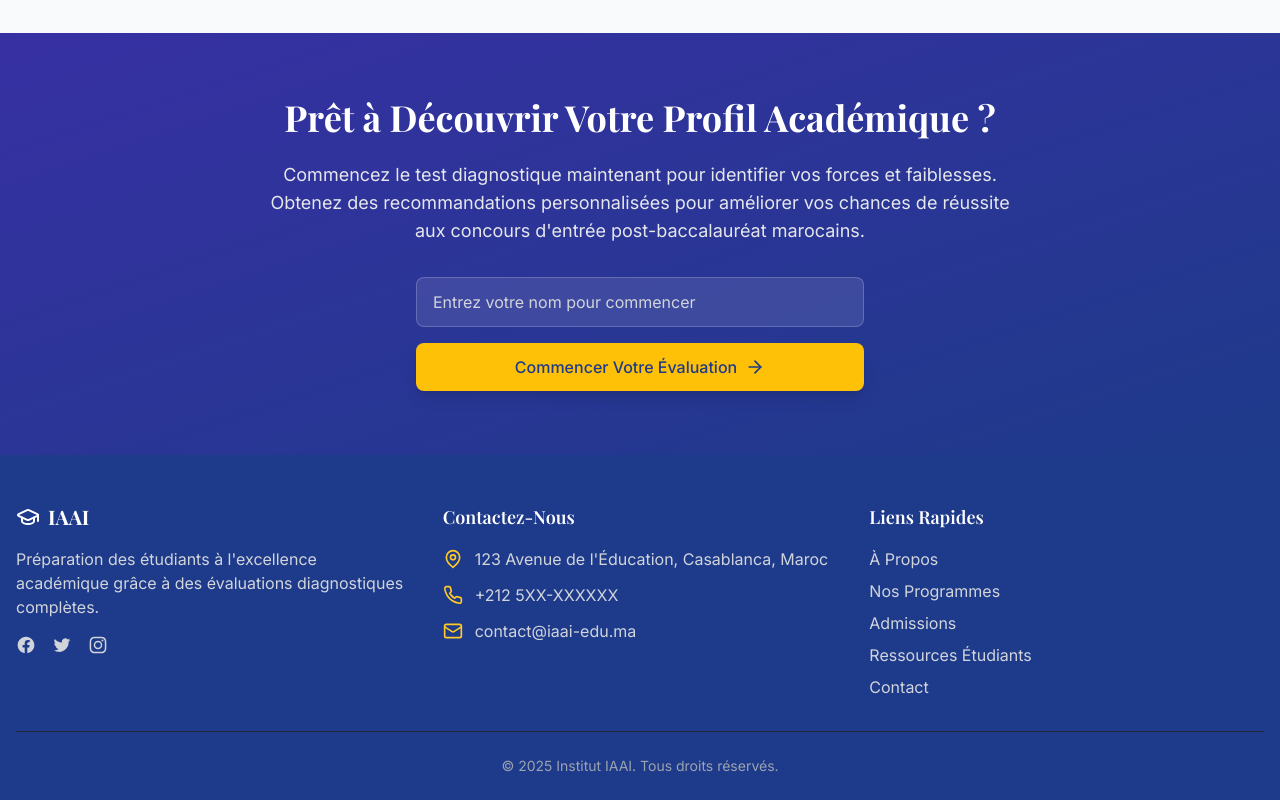
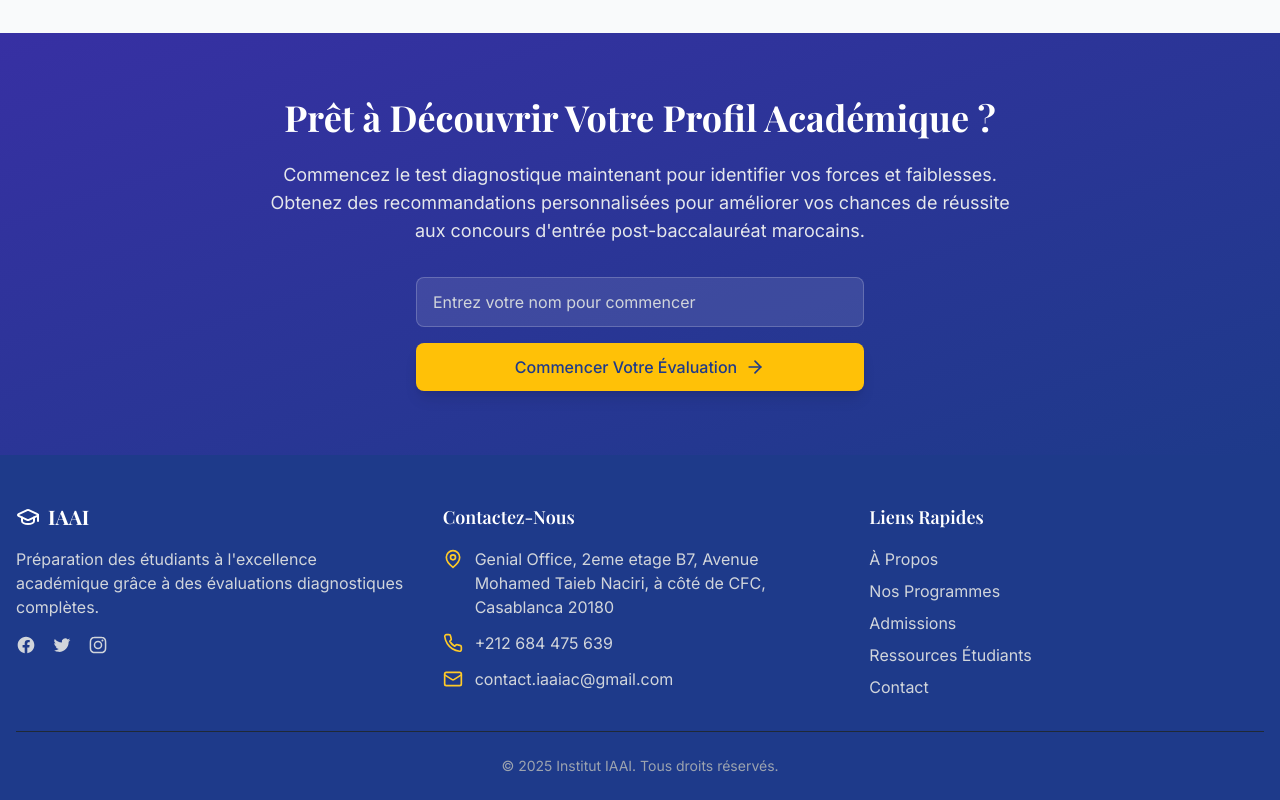
Before and after one commit to aymeentestdev/testdiagnostique_iaai, a React (Vite) app: page / in a window 1280 px wide. Shown: the part 1805-2605 px from the top of the page. Built offline with nearby package versions, Linux system fonts and the light colour scheme.

Commit message:
Updated Footer.tsx

```diff
--- a/src/components/Footer.tsx
+++ b/src/components/Footer.tsx
@@ -38,15 +38,16 @@ const Footer: React.FC = () => {
             <ul className="space-y-3">
               <li className="flex items-start space-x-3">
                 <MapPin className="h-5 w-5 text-secondary-400 flex-shrink-0 mt-0.5" />
-                <span className="text-gray-300">123 Avenue de l'Éducation, Casablanca, Maroc</span>
+                <span className="text-gray-300">Genial Office, 2eme etage  B7, Avenue Mohamed Taieb
+                  Naciri, à côté de CFC, Casablanca 20180</span>
               </li>
               <li className="flex items-center space-x-3">
                 <Phone className="h-5 w-5 text-secondary-400 flex-shrink-0" />
-                <span className="text-gray-300">+212 5XX-XXXXXX</span>
+                <span className="text-gray-300">+212 684 475 639</span>
               </li>
               <li className="flex items-center space-x-3">
                 <Mail className="h-5 w-5 text-secondary-400 flex-shrink-0" />
-                <span className="text-gray-300">contact@iaai-edu.ma</span>
+                <span className="text-gray-300">contact.iaaiac@gmail.com</span>
               </li>
             </ul>
           </div>
```
